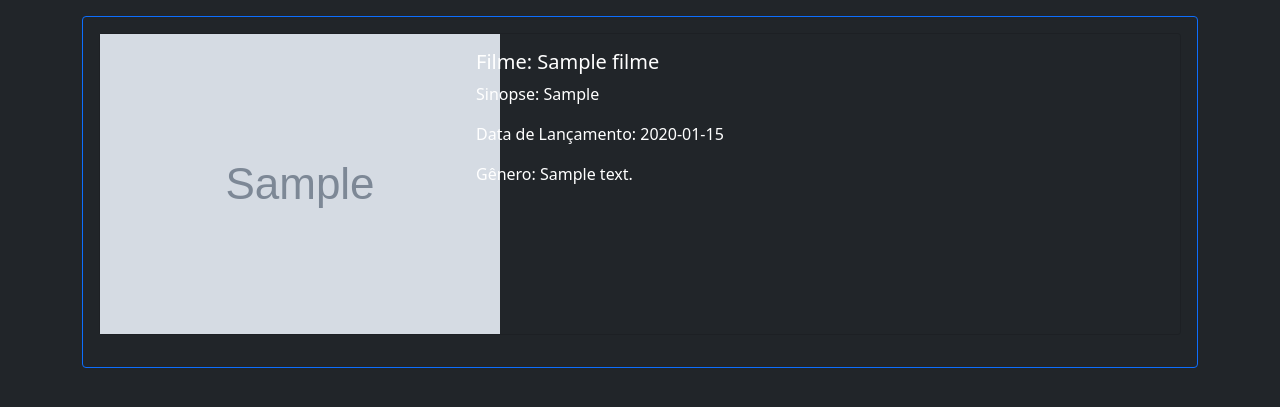
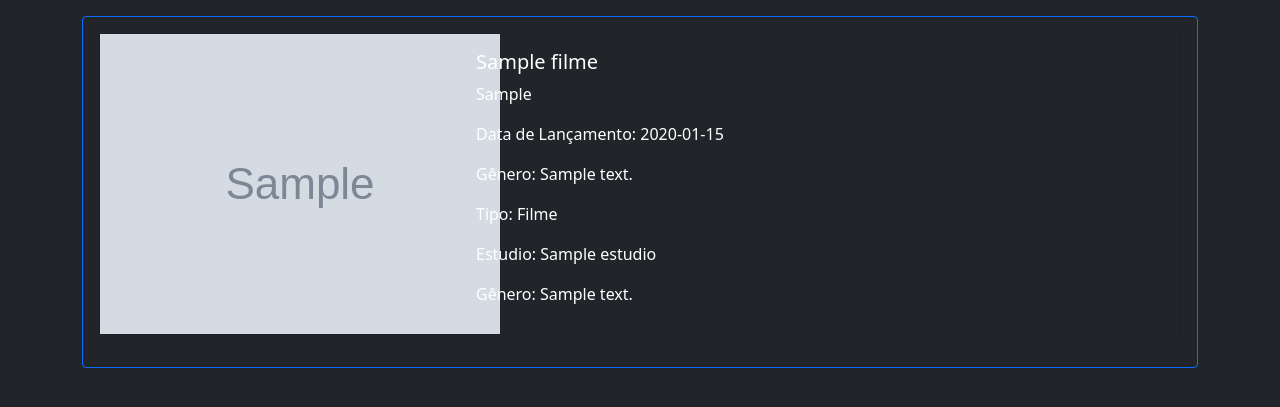
Before and after one commit to fortmea/pi3, a PHP site: page /conteudo.php?id=1 in a window 1280 px wide. Shown: the part 66-473 px from the top of the page. Run offline with PHP 8.4, Linux system fonts and the light colour scheme; tables that the repository leaves empty hold one stand-in row (values such as "Sample post"); grey boxes marked "Sample" are stand-in pictures; style sheets or scripts are compiled from the project's sources; some libraries are stand-ins or nearby versions.

Commit message:
NOva
nova

```diff
--- a/conteudo.php
+++ b/conteudo.php
@@ -21,7 +21,7 @@ require_once("config.php");
         <?php include_once("nav.php"); ?>
         <?php
         $recebeid = $_GET['id'];
-        $querybuscafilme = "SELECT f.nome nom, f.sinopse si, f.lancamento lan, f.imagem, g.`desc` gen From filme f inner join genero_filme g ON f.genero = g.idgenero_filme where id=$recebeid";
+        $querybuscafilme = "SELECT f.nome nom, f.sinopse si, f.lancamento lan, f.imagem, g.`desc` gen, f.tipo ti , e.nome est From filme f inner join genero_filme g ON f.genero = g.idgenero_filme INNER JOIN filme_estudio fe ON fe.filme_id = f.id INNER JOIN estudio e ON fe.estudio_id = e.idestudio where id=$recebeid";
         $exe = $conn->prepare($querybuscafilme);
         $exe->execute();
 
@@ -36,9 +36,19 @@ require_once("config.php");
                         </div>
                         <div class="col-md-8">
                             <div class="card-body">
-                                <h5 class="card-title">Filme: <?= $linha->nom ?></h5>
-                                <p class="card-text">Sinopse: <?= $linha->si ?></p>
+                                <h5 class="card-title"><?= $linha->nom ?></h5>
+                                <p class="card-text"> <?= $linha->si ?></p>
                                 <p class="card-text">Data de Lançamento: <?= $linha->lan ?></p>
+                                <p class="card-text">Gênero: <?= $linha->gen ?></p>
+                                <p class="card-text"><?php
+                                    if($linha->ti == 1){
+                                        echo 'Tipo: Filme';
+                                    }else{
+                                        echo 'Tipo: Série';
+                                    }
+
+                                ?> </p>
+                                <p class="card-text">Estudio: <?= $linha->est ?></p>
                                 <p class="card-text">Gênero: <?= $linha->gen ?></p>
                             </div>
                         </div>
```
